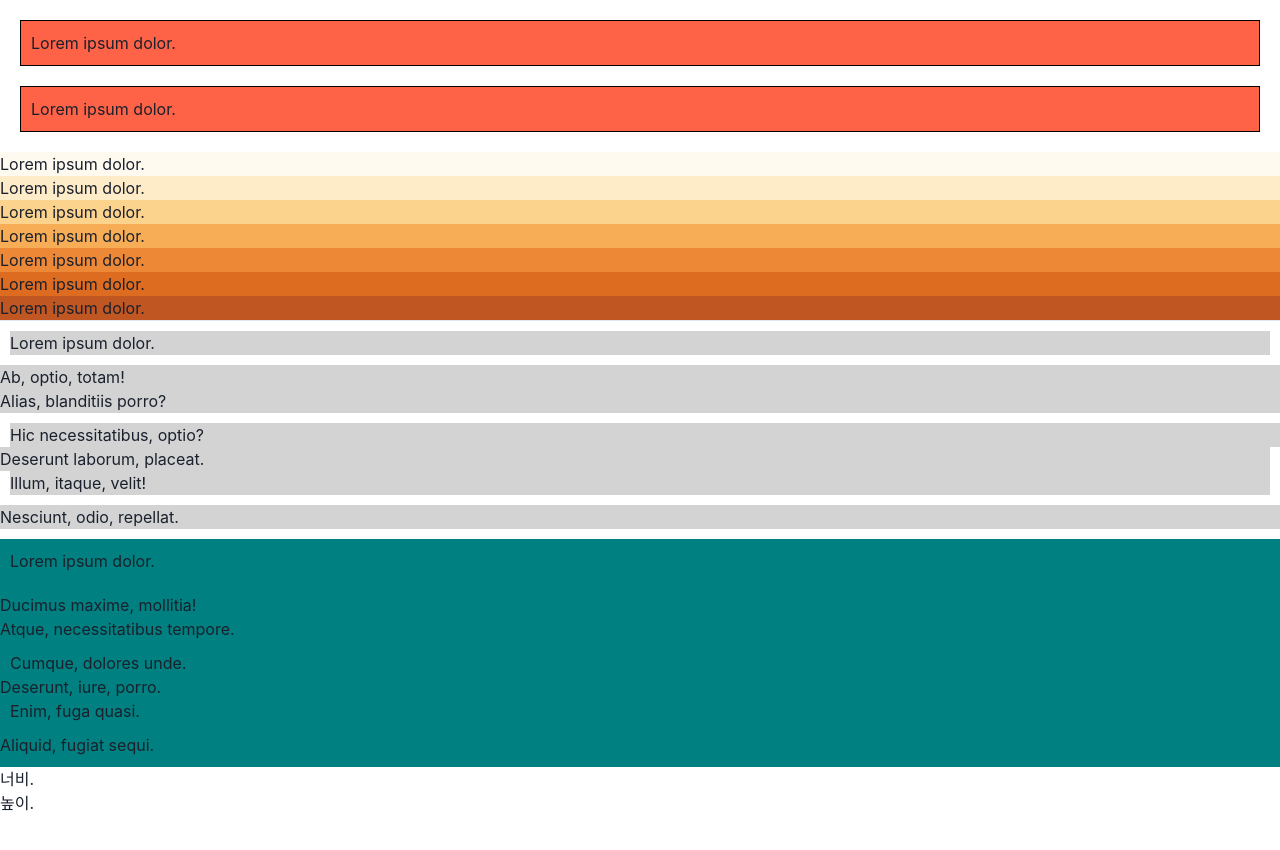
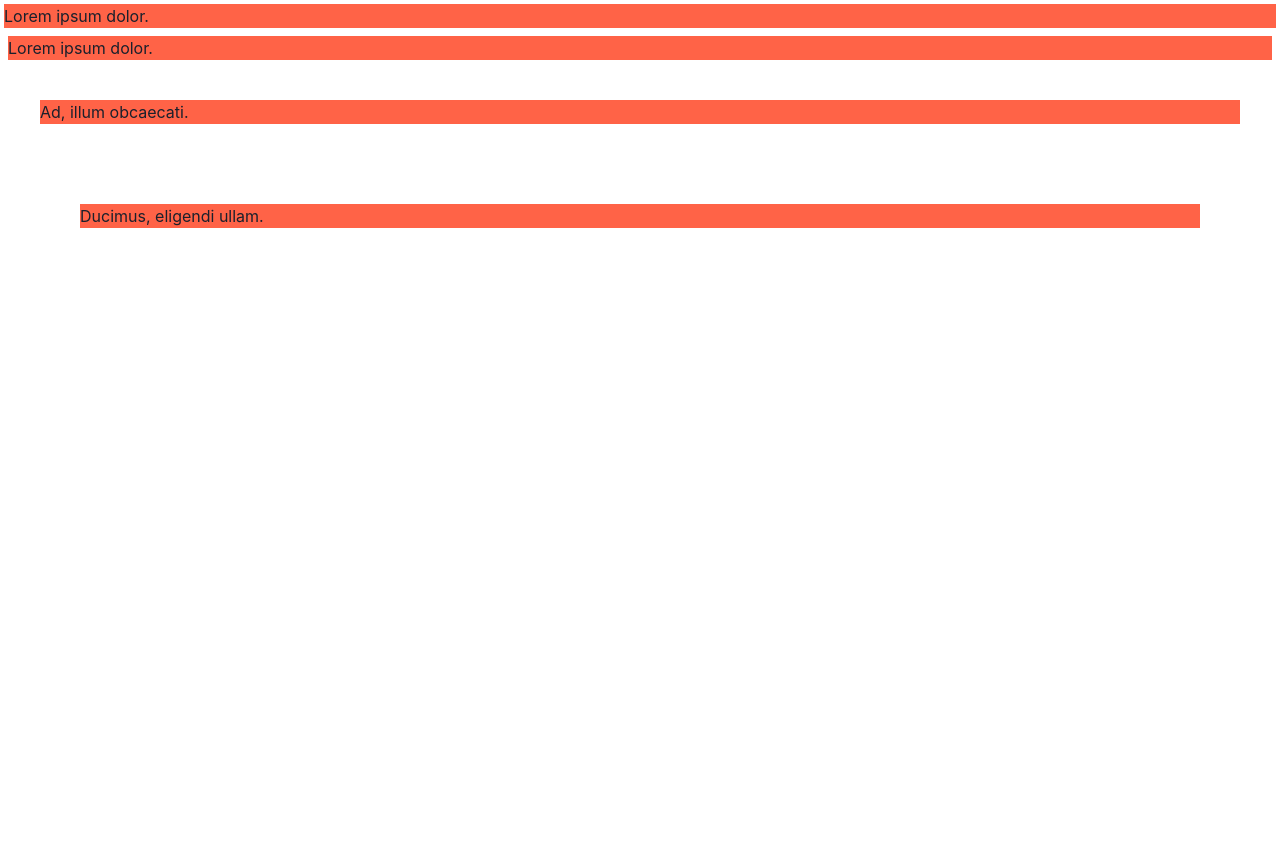
Before and after one commit to hagop5989/react20240509, a React (Vite) app: page / in a window 1280 px wide. Shown: the top 850 px of the page. After the commit the page ends 800 px from the top, so only its background shows below. Built offline with nearby package versions, Linux system fonts and the light colour scheme.

Commit message:
20240520 react- 공부 spacing https://v2.chakra-ui.com/docs/styled-system/theme#spacing (학원)

```diff
--- a/src/App.jsx
+++ b/src/App.jsx
@@ -4,71 +4,18 @@ import { Box, ChakraProvider } from "@chakra-ui/react";
 function App(props) {
   return (
     <ChakraProvider>
-      <div
-        style={{
-          padding: "10px",
-          margin: "20px",
-          border: "1px solid black",
-          background: "tomato",
-        }}
-      >
-        Lorem ipsum dolor.
-      </div>
-      <Box p={"10px"} m={"20px"} border={"1px solid black"} bgColor={"tomato"}>
+      <Box m={1} bgColor={"tomato"}>
         Lorem ipsum dolor.
       </Box>
-      <Box bgColor={"orange.50"}>Lorem ipsum dolor.</Box>
-      <Box bgColor={"orange.100"}>Lorem ipsum dolor.</Box>
-      <Box bgColor={"orange.200"}>Lorem ipsum dolor.</Box>
-      <Box bgColor={"orange.300"}>Lorem ipsum dolor.</Box>
-      <Box bgColor={"orange.400"}>Lorem ipsum dolor.</Box>
-      <Box bgColor={"orange.500"}>Lorem ipsum dolor.</Box>
-      <Box bgColor={"orange.600"}>Lorem ipsum dolor.</Box>
-      <hr />
-      <Box m={"10px"} bgColor={"lightgray"}>
+      <Box m={2} bgColor={"tomato"}>
         Lorem ipsum dolor.
       </Box>
-      <Box mt={"10px"} bgColor={"lightgray"}>
-        Ab, optio, totam!
+      <Box m={10} bgColor={"tomato"}>
+        Ad, illum obcaecati.
       </Box>
-      <Box mb={"10px"} bgColor={"lightgray"}>
-        Alias, blanditiis porro?
+      <Box m={20} bgColor={"tomato"}>
+        Ducimus, eligendi ullam.
       </Box>
-      <Box ml={"10px"} bgColor={"lightgray"}>
-        Hic necessitatibus, optio?
-      </Box>
-      <Box mr={"10px"} bgColor={"lightgray"}>
-        Deserunt laborum, placeat.
-      </Box>
-      <Box mx={"10px"} bgColor={"lightgray"}>
-        Illum, itaque, velit!
-      </Box>
-      <Box my={"10px"} bgColor={"lightgray"}>
-        Nesciunt, odio, repellat.
-      </Box>
-      <Box bgColor={"teal"} p={"10px"}>
-        Lorem ipsum dolor.
-      </Box>
-      <Box bgColor={"teal"} pt={"10px"}>
-        Ducimus maxime, mollitia!
-      </Box>
-      <Box bgColor={"teal"} pb={"10px"}>
-        Atque, necessitatibus tempore.
-      </Box>
-      <Box bgColor={"teal"} pl={"10px"}>
-        Cumque, dolores unde.
-      </Box>
-      <Box bgColor={"teal"} pr={"10px"}>
-        Deserunt, iure, porro.
-      </Box>
-      <Box bgColor={"teal"} px={"10px"}>
-        Enim, fuga quasi.
-      </Box>
-      <Box bgColor={"teal"} py={"10px"}>
-        Aliquid, fugiat sequi.
-      </Box>
-      <Box w={"500px"}>너비.</Box>
-      <Box h={"500px"}>높이.</Box>
     </ChakraProvider>
   );
 }
```
